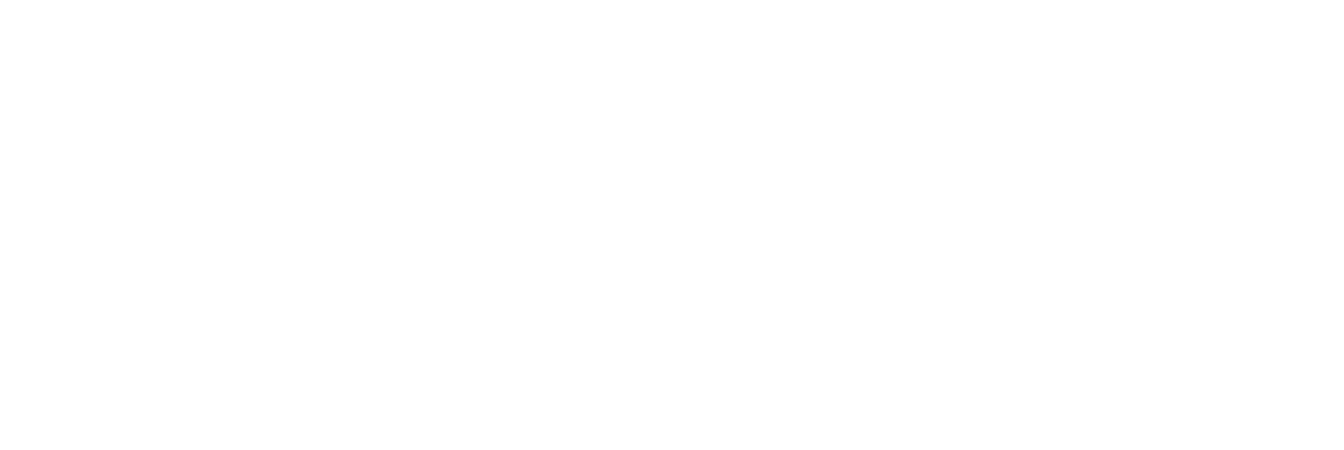
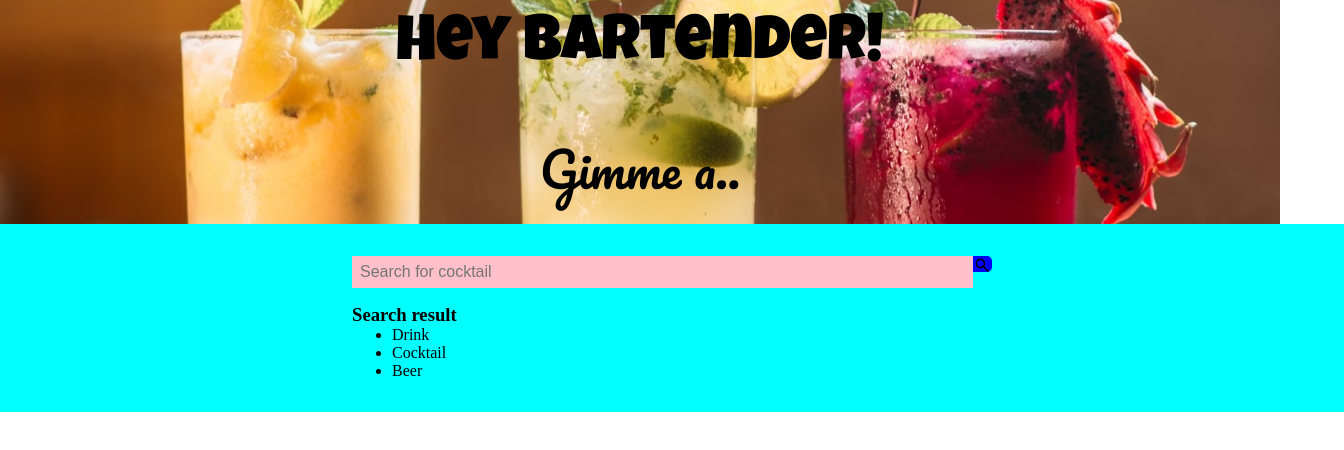
Before and after one commit to cwannberg/cocktail-api, a React (Vite) app: page /searchView in a window 1280 px wide. Before the commit this address had no page. Shown: the top 450 px of the page, 1344 px wide, since content can reach past the window. Built offline with nearby package versions, Linux system fonts and the light colour scheme.

Commit message:
Added searchpage and started on functionality

```diff
--- a/src/Components/App.tsx
+++ b/src/Components/App.tsx
@@ -7,7 +7,7 @@
   return (
     <>
         <main>
-          <Header></Header>
+          <Header/>
           <Outlet/>
         </main>
     </>
--- a/src/Components/Cocktail.tsx
+++ b/src/Components/Cocktail.tsx
@@ -7,7 +7,7 @@
   glass: string;
   instructions: string;
   thumbnail: string;
-    ingredients: {
+  ingredients: {
     ingredient: string;
     measure: string | null;
   }[];
--- a/src/Components/Header.tsx
+++ b/src/Components/Header.tsx
@@ -1,5 +1,6 @@
 import type { FormEvent } from 'react';
 import '../assets/Header.css'
+import { SearchComponent } from './SearchComponent';
 
 interface IHeaderProps {
   cocktailName?: string;
@@ -7,21 +8,19 @@
 
 export const Header = (props: IHeaderProps) => {
 
-    function handleSearch(event: FormEvent<HTMLFormElement>): void {
-        alert("tjoho");
-    }
+    //function handleSearch(event: FormEvent<HTMLFormElement>): void {
+
+
 
     return (
         <>
         <header>
             <h1>Hey Bartender!</h1>
             <p>Gimme a..</p>
-            <div className="search-box">
-                <form onSubmit={handleSearch} className="search-form">
-                    <input className="search-input" type="text" placeholder="Search"/>
-                    <button type="submit" className="material-symbols-outlined">search</button>
-                </form>
-            </div>
+            {/* <div className="search-box">
+                <SearchComponent/>
+            </div> */}
         </header>
         </>
-    )}
+    )
+}
--- a/src/Components/RandomButton.tsx
+++ b/src/Components/RandomButton.tsx
@@ -1,4 +1,4 @@
-import '../assets/RandomButton.css'
+import '../assets/Button.css'
 
 interface RandomButtonProps {
     onClick: () => void;
--- /dev/null
+++ b/src/Components/SearchComponent.tsx
@@ -0,0 +1,17 @@
+import type { FormEvent, ReactElement } from "react"
+
+
+export const SearchComponent = () : ReactElement => {
+    function handleSearch(event: FormEvent<HTMLFormElement>): void {
+
+    }
+
+    return (
+        <>
+            <form onSubmit={handleSearch} className="search-form">
+                <input className="search-input" type="text" placeholder="Search"/>
+                <button type="submit" className="material-symbols-outlined">search</button>
+            </form>
+        </>
+    )
+}
--- /dev/null
+++ b/src/Views/SearchView.tsx
@@ -0,0 +1,30 @@
+import { useState, type FormEvent, type ReactElement } from 'react'
+import '../assets/Search.css'
+
+
+export const SearchView = (): ReactElement => {
+    const [userInput, setUserInput] = useState('');
+
+
+    function handleSearch(event: FormEvent<HTMLFormElement>): void {
+        event.preventDefault();
+        console.log("Söker efter " + userInput);
+    }
+
+    return(
+        <section className="search-page">
+            <form className="search-form" onSubmit={handleSearch}>
+                <input type="text" placeholder='Search for cocktail' value={userInput} onChange={(event) => setUserInput(event.target.value)}/>
+                <button className="material-symbols-outlined" type="submit">search</button>
+            </form>
+            <article className="search-result-box">
+                <h3>Search result</h3>
+                <p></p>
+                <ul>
+                    <li>Drink</li>
+                    <li>Cocktail</li>
+                    <li>Beer</li>
+                </ul>
+            </article>
+        </section>
+    )}
--- /dev/null
+++ b/src/assets/Search.css
@@ -0,0 +1,56 @@
+.search-page {
+    background-color: aqua;
+    height: 100%;
+    width: 100%;
+    display:flex;
+    flex-direction: column;
+    gap: 2rem;
+    align-items: center;
+    padding: 2rem;
+}
+
+.search-form {
+  display: flex;
+  align-self: center;
+  background: blue;
+  padding: 4px;
+  border-radius: 5px;
+  width: 50%;
+  height: 1rem;
+}
+.search-form input {
+  border: none;
+  outline: none;
+  background: pink;
+  padding: 0.5rem;
+  font-size: 1rem;
+  width: 100%;
+  height: 100%;
+}
+
+.search-result-box {
+    width: 50%;
+}
+.search-form {
+    display: flex;
+    align-items: start;
+    padding: 0px;
+}
+
+
+.search-form button:hover,
+.search-form button:focus,
+.search-form button:active {
+  outline: none;
+  color:inherit;
+  background: none;
+}
+
+.search-form button {
+  border: none;
+  background: none;
+  cursor: pointer;
+  font-size: 1.2rem;
+  margin: 0px;
+  padding: 0px;
+}
--- a/src/main.tsx
+++ b/src/main.tsx
@@ -4,6 +4,7 @@
 import App from './Components/App.tsx'
 import { CocktailView } from './Views/CocktailIView.tsx'
 import { HomeView } from './Views/Homeview.tsx'
+import { SearchView } from './Views/SearchView.tsx'
 
 createRoot(document.getElementById('root')!).render(
     <BrowserRouter>
@@ -11,6 +12,7 @@
             <Route path="/" element={<App/>}>
                 <Route path="/cocktailView" element={<CocktailView/>}/>
                 <Route path="/" element={<HomeView/>}/>
+                <Route path="/searchView" element={<SearchView/>}/>
             </Route>
         </Routes>
     </BrowserRouter>
```
Also changed, not shown: src/Data/FetchCocktail.tsx (added, +9 -0 lines), src/assets/Button.css (renamed from src/assets/RandomButton.css).
